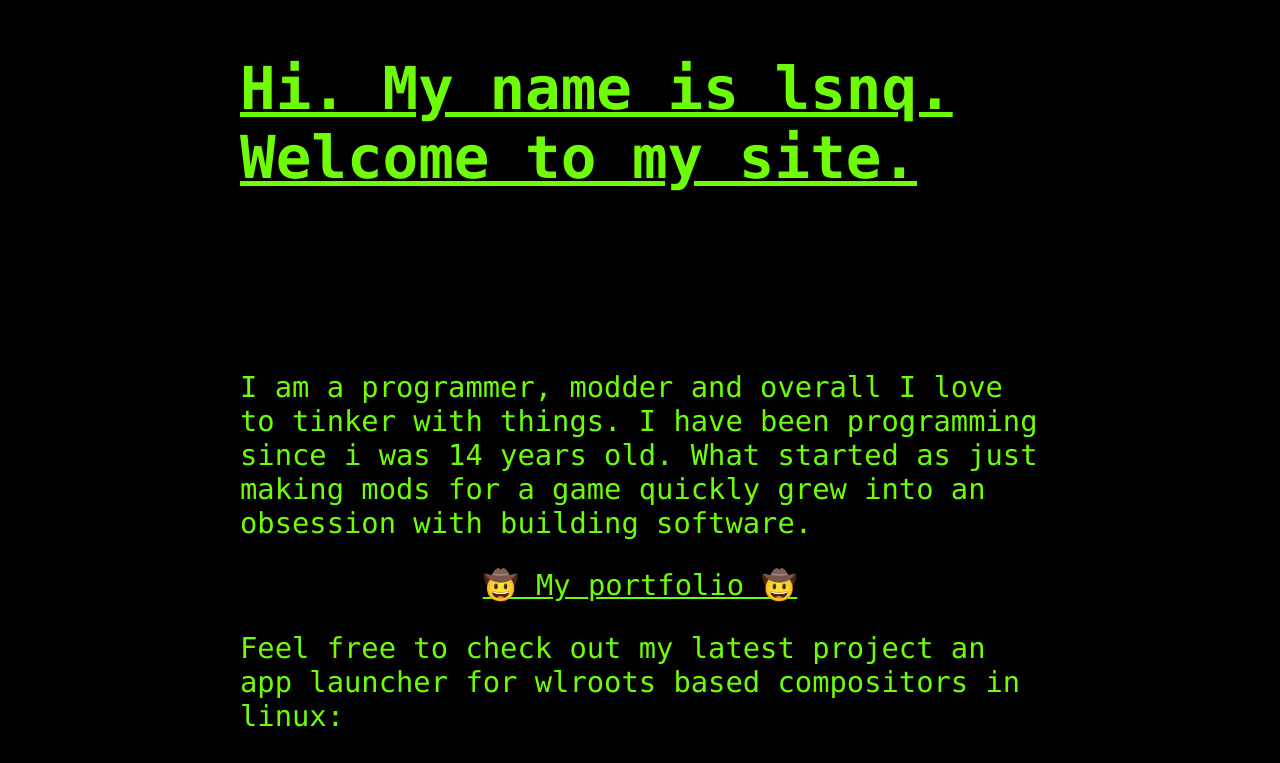
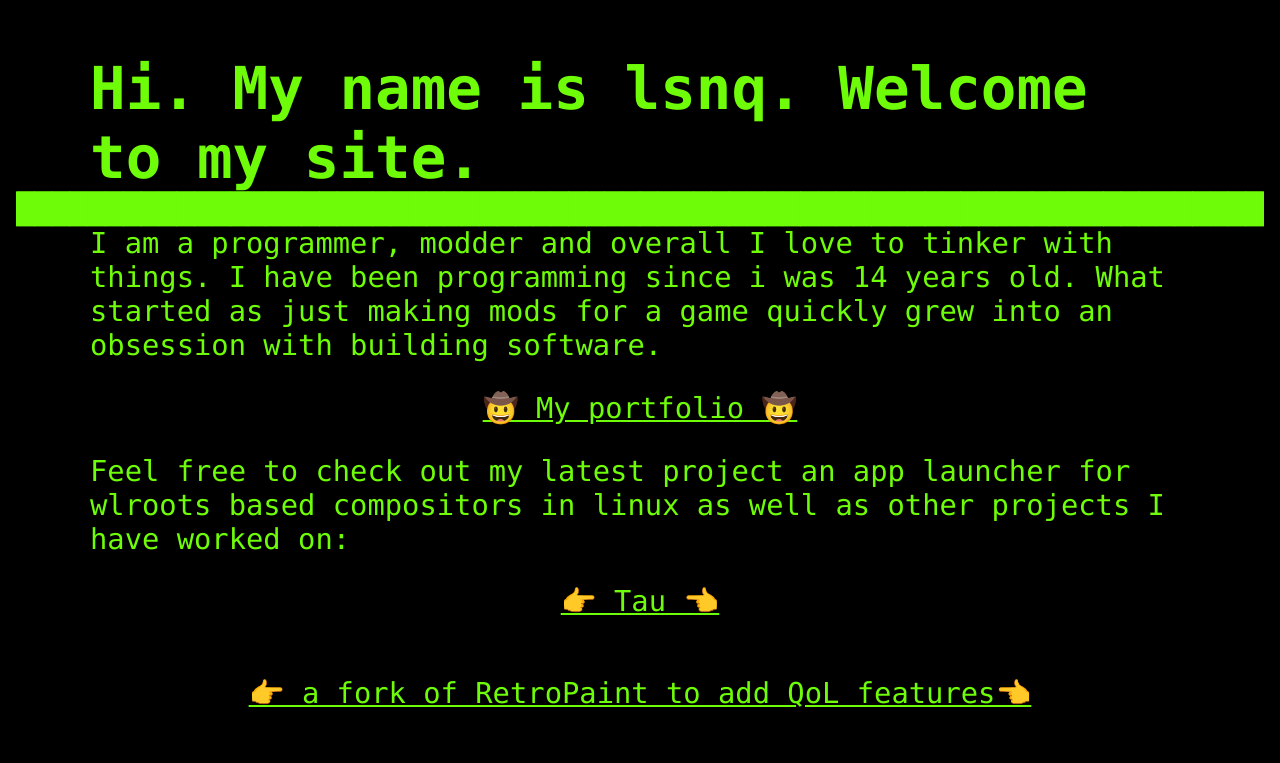
Before and after one commit to l-snq/ttj-d, a Next.js app: page / in a window 1280 px wide. Shown: the part 186-949 px from the top of the page. Built offline with nearby package versions, Linux system fonts and the light colour scheme.

Commit message:
updated it to look nicer, newer information

```diff
--- a/src/app/page.js
+++ b/src/app/page.js
@@ -5,14 +5,17 @@ export default function Home() {
     <main className={styles.main}>
 	<div className={styles.description}>
 		<h1>Hi. My name is lsnq. Welcome to my site.</h1>
+		<div className={styles.span}>██████████████████████████████████████████████████████████████████████</div>
 		  <p>
 		      I am a programmer, modder and overall I love to tinker with things.
 		    I have been programming since i was 14 years old. What started as just making mods for a game quickly grew into an obsession with building software.
 		    <a href={'https://github.com/l-snq/'}> 🤠 My portfolio 🤠</a>
 		  </p>
 		  <p>
-	  		Feel free to check out my latest project an app launcher for wlroots based compositors in linux:
+	  		Feel free to check out my latest project an app launcher for wlroots based compositors in linux as well as other projects I have worked on:
 	  		<a className={styles.project} href={'https://github.com/l-snq/tau/'}>👉 Tau 👈</a>
+	  		<a className={styles.project} href={'https://github.com/l-snq/retroPaint/'}>👉 a fork of RetroPaint to add QoL features👈</a>
+	  		<a className={styles.project} href={'https://github.com/l-snq/dioxide/'}>👉 my prototype game engine, written in rust 👈</a>
 
 		  </p>
         </div>
--- a/src/app/page.module.css
+++ b/src/app/page.module.css
@@ -29,8 +29,7 @@
   text-decoration-line: underline;
 }
 .description h1 {
-	padding-bottom: 3em;
-	text-decoration-line: underline;
+	/*do something here?*/
 }
 
 .description p {
@@ -78,6 +77,11 @@
   line-height: 1.5;
   max-width: 30ch;
   text-wrap: balance;
+}
+
+.span {
+	background-color: #6efc08;
+	flex-direction: row-reverse;
 }
 
 .center {
```
